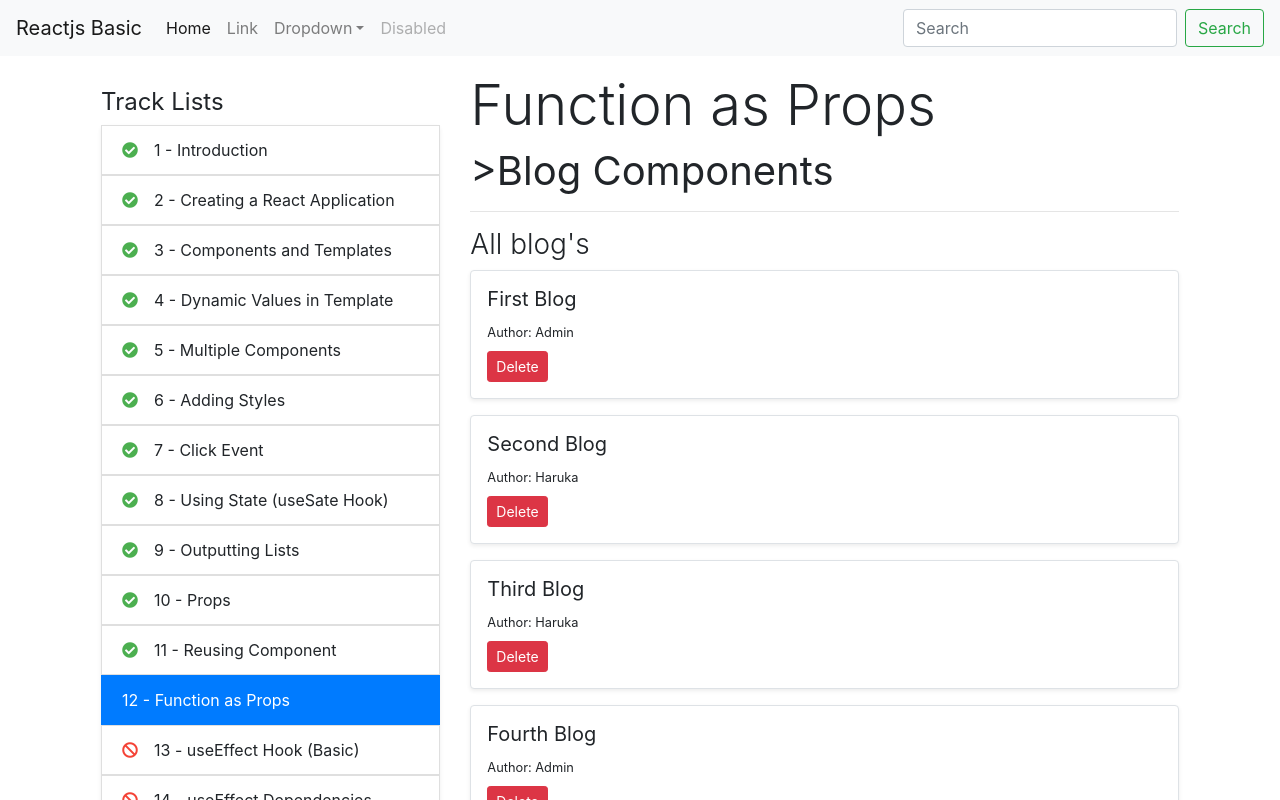
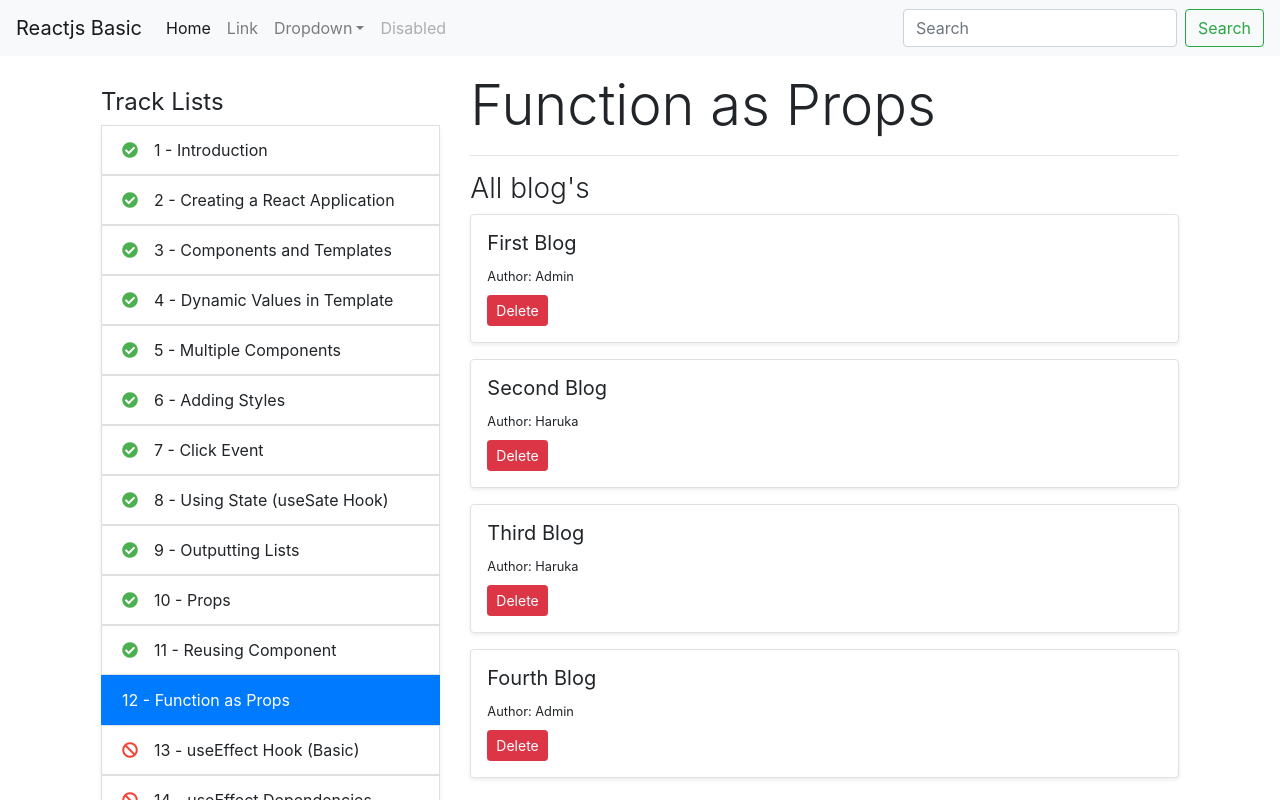
Before and after one commit to komarapc/reactjs-basic, a React (Create React App) app: page / in a window 1280 px wide. Shown: the top 800 px of the page. Built offline with nearby package versions, Linux system fonts and the light colour scheme.

Commit message:
remove heading

```diff
--- a/src/pages/main.tsx
+++ b/src/pages/main.tsx
@@ -32,7 +32,7 @@ const MainPage = (props: any) => {
   return (
     <div>
       <h4 className="display-4">{props.title}</h4>
-      <h1 className="font-weight-normal">&gt;Blog Components</h1>
+      {/* <h1 className="font-weight-normal">&gt;Blog Components</h1> */}
       <hr />
       <Blog
         blogs={blog_lists}
```
